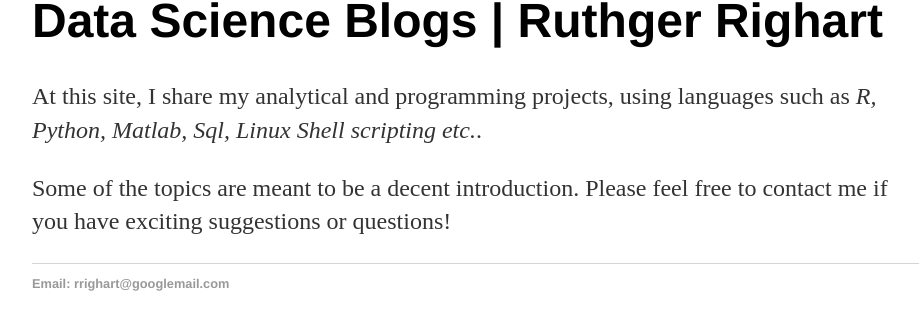
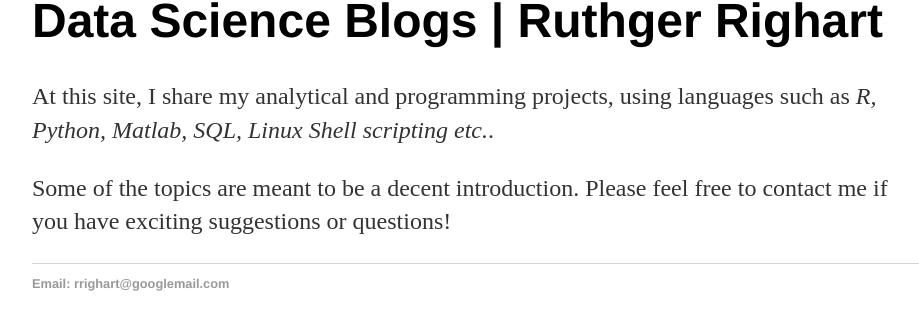
Before and after one commit to RRighart/rrighart.github.io, a Jekyll site: the page index.html, which Jekyll copies as it is, in a window 1280 px wide. Shown: the part 117-429 px from the top of the page, without its empty margins (160-1079 px from the left). Built offline with Jekyll 4.4.1, drawn with Linux system fonts in a browser that asks for light colours.

```diff
--- a/index.html
+++ b/index.html
@@ -18,7 +18,7 @@
 		<div class="container">
     		<div class="blurb">
         		<h1>Data Science Blogs | Ruthger Righart</h1>
-				<p>At this site, I share my analytical and programming projects, using languages such as <em>R, Python, Matlab, Sql, Linux Shell scripting etc.</em>.
+				<p>At this site, I share my analytical and programming projects, using languages such as <em>R, Python, Matlab, SQL, Linux Shell scripting etc.</em>.
 				<p>Some of the topics are meant to be a decent introduction. Please feel free to contact me if you have exciting suggestions or questions!<p>
     		</div><!-- /.blurb -->
 		</div><!-- /.container -->
```
